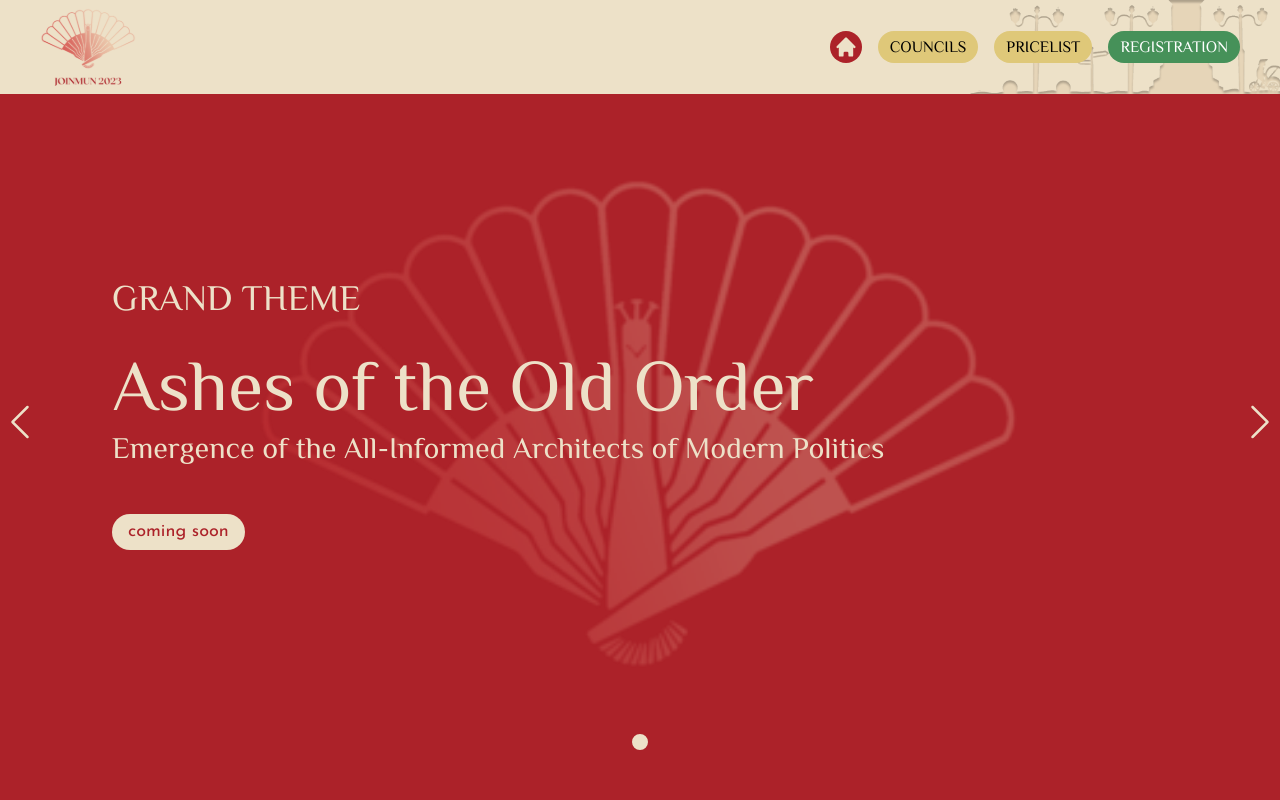
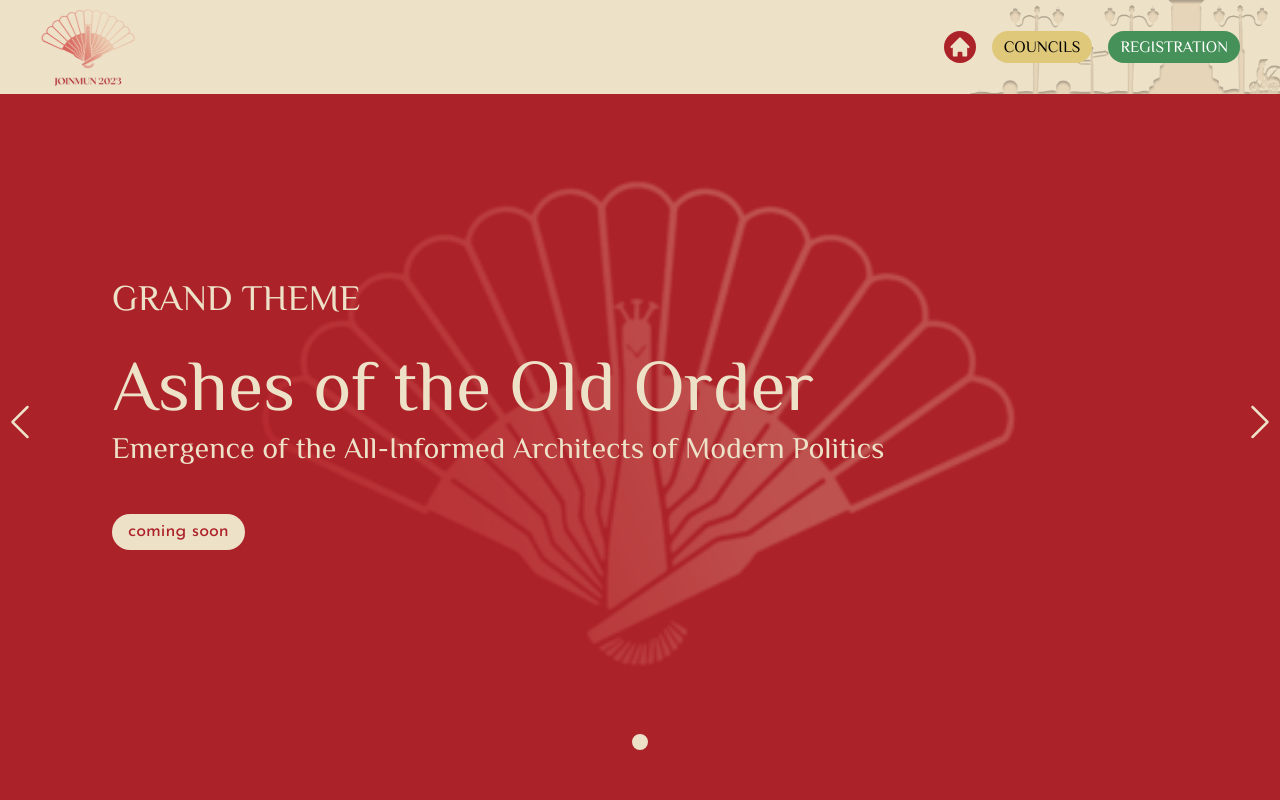
Before and after one commit to nandaisnanda/JOINMUN2023, a Next.js app in the folder joinmun-web/: page / in a window 1280 px wide. Shown: the top 800 px of the page. Built offline with nearby package versions, Linux system fonts and the light colour scheme.

Commit message:
hide reveal and pricelist route

```diff
--- a/joinmun-web/components/Navbar.jsx
+++ b/joinmun-web/components/Navbar.jsx
@@ -46,7 +46,7 @@ const Navbar = () => {
           >
             <HiHome className="h-6 w-6" />
           </Link>
-					{["councils", "pricelist", "registration"].map((el, idx) => (
+          {["councils", "registration"].map((el, idx) => (
             <Link
               className={`rounded-full ${
                 el === "registration" ? "bg-green text-white" : "bg-sub-yellow"
@@ -82,7 +82,7 @@ const Navbar = () => {
         } z-50 grid transition-all duration-500 lg:hidden`}
       >
         <div className="overflow-hidden">
-					{["home", "councils","pricelist", "registration"].map((el, idx) => (
+          {["home", "councils", "pricelist", "registration"].map((el, idx) => (
             <Link
               className={`block ${
                 el === "registration" && "!text-green"
--- a/joinmun-web/next.config.js
+++ b/joinmun-web/next.config.js
@@ -1,6 +1,15 @@
 /** @type {import('next').NextConfig} */
 const nextConfig = {
   reactStrictMode: true,
+    async redirects() {
+      return [
+        {
+          source: '/reveal',
+          destination: '/404',
+          permanent: true,
+        },
+      ]
+    },
 }
 
 module.exports = nextConfig
--- a/joinmun-web/pages/index.js
+++ b/joinmun-web/pages/index.js
@@ -49,7 +49,7 @@ export default function Home() {
 					/>
 				</div>
 			</div>
-			<div class="flex justify-center space-x-4">
+			{/* <div class="flex justify-center space-x-4">
 			<div class="w-64 h-50 right-2 bg-yellow p-4">
   				<p class="text-red text-center font-bold">Registration Fees</p>
 			</div>
@@ -76,7 +76,7 @@ export default function Home() {
 			<div class="w-64 h-10  bg-yellow p-4">
   				<p class="text-red text-center font-bold">16th July - 30th August</p>
 			</div>
-			</div>
+			</div> */}
 			{/* <h1 className="mt-20 text-center font-headline text-6xl">
 				Exhibition (coming soon)
 			</h1>
```
Lines whose indentation alone changed are shown as unchanged.
